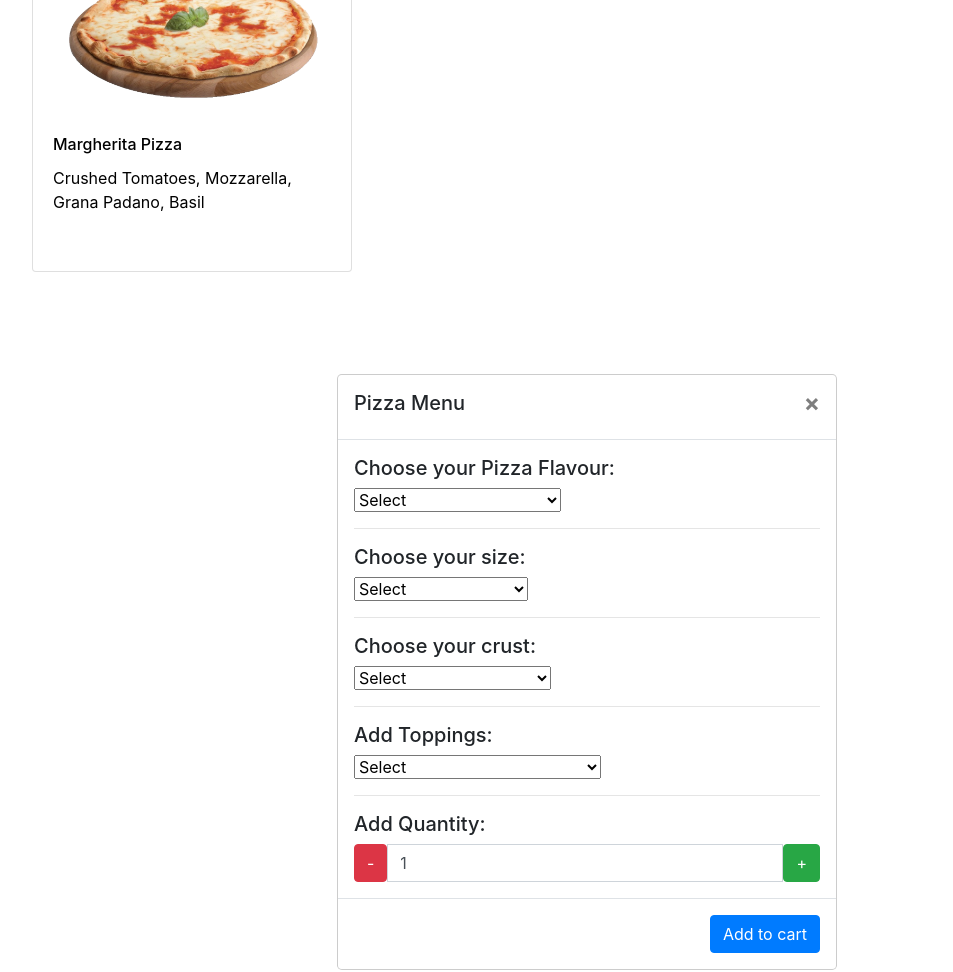
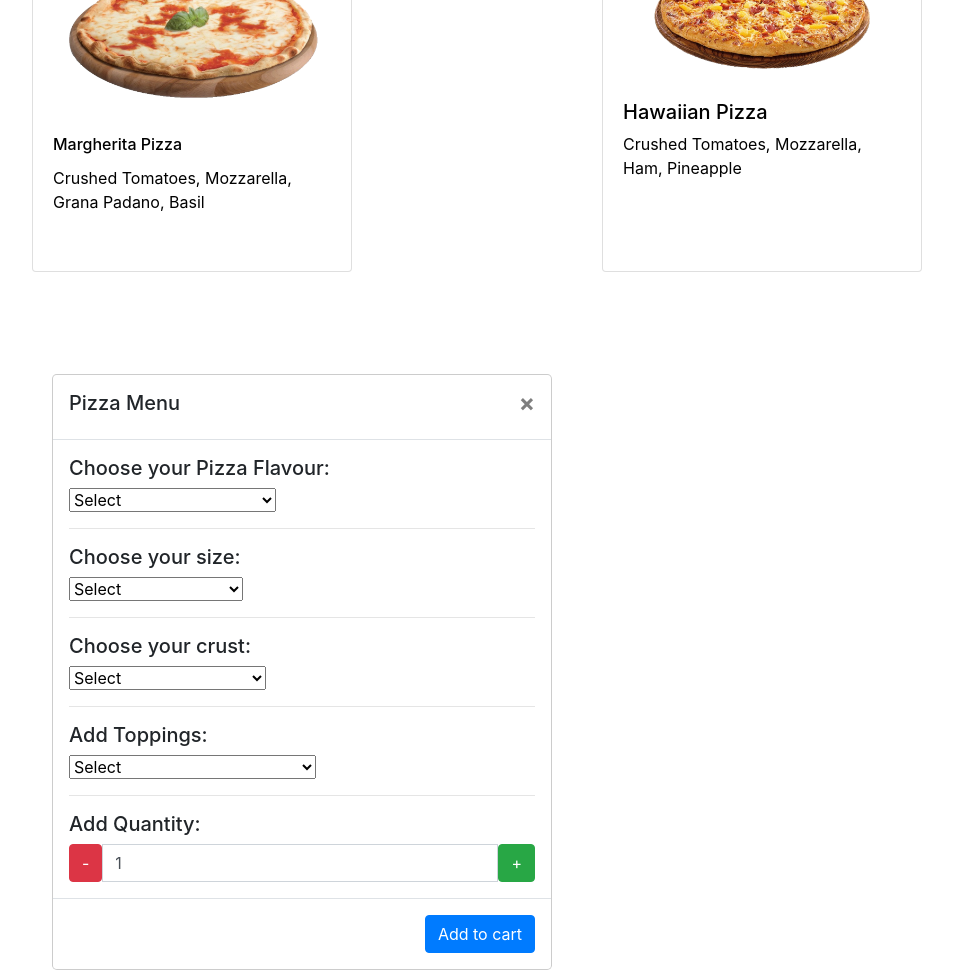
Before and after one commit to LewisNjagi/pizza-place, a plain HTML site: page index.html in a window 1280 px wide. Shown: the part 1084-2056 px from the top of the page, without its empty margins (53-1006 px from the left). Drawn offline with nearby package versions, Linux system fonts and the light colour scheme.

Commit message:
hawaiian pizza card

```diff
--- a/index.html
+++ b/index.html
@@ -198,6 +198,18 @@
                         </div>
                     </div>
                 </a>
+            </div>
+            <div class="col mycol31">
+                <a href="#exampleModalCenter" style="color: #000000; text-decoration: none; width: 100rem;">
+                    <div class="card mycard2" id="hawaiian" style="width: 20rem; height: 20rem">
+                        <img src="/img/pizza/kisspng-hawaiian-pizza-cuisine-of-hawaii-vegetarian-cuisin-5b37a305720a69.1415850415303728694671.png"
+                            class="card-img-top" alt="...">
+                        <div class="card-body">
+                            <h5 class="card-title2">Hawaiian Pizza</h5>
+                            <p class="card-text">Crushed Tomatoes, Mozzarella, Ham, Pineapple</p>
+                        </div>
+                    </div>
+                </a>
 
 
 
```
